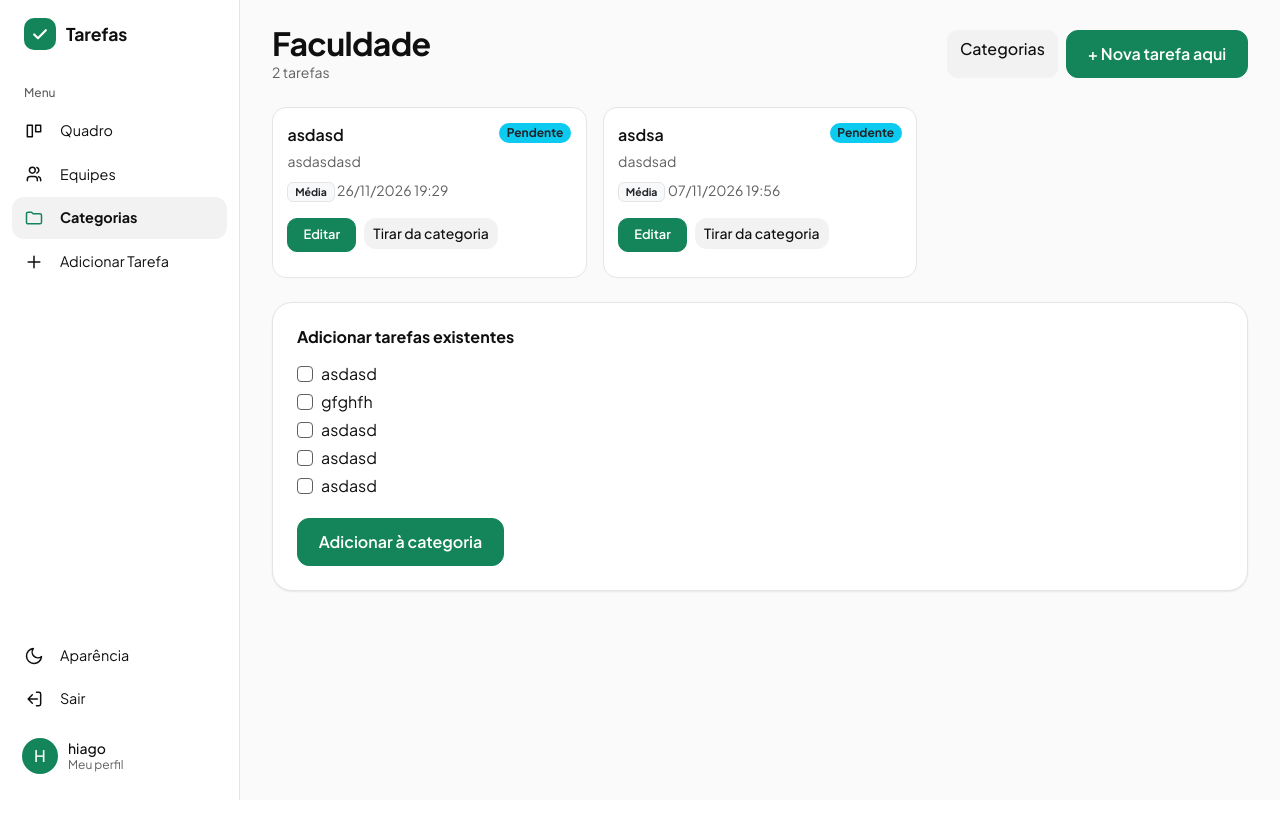
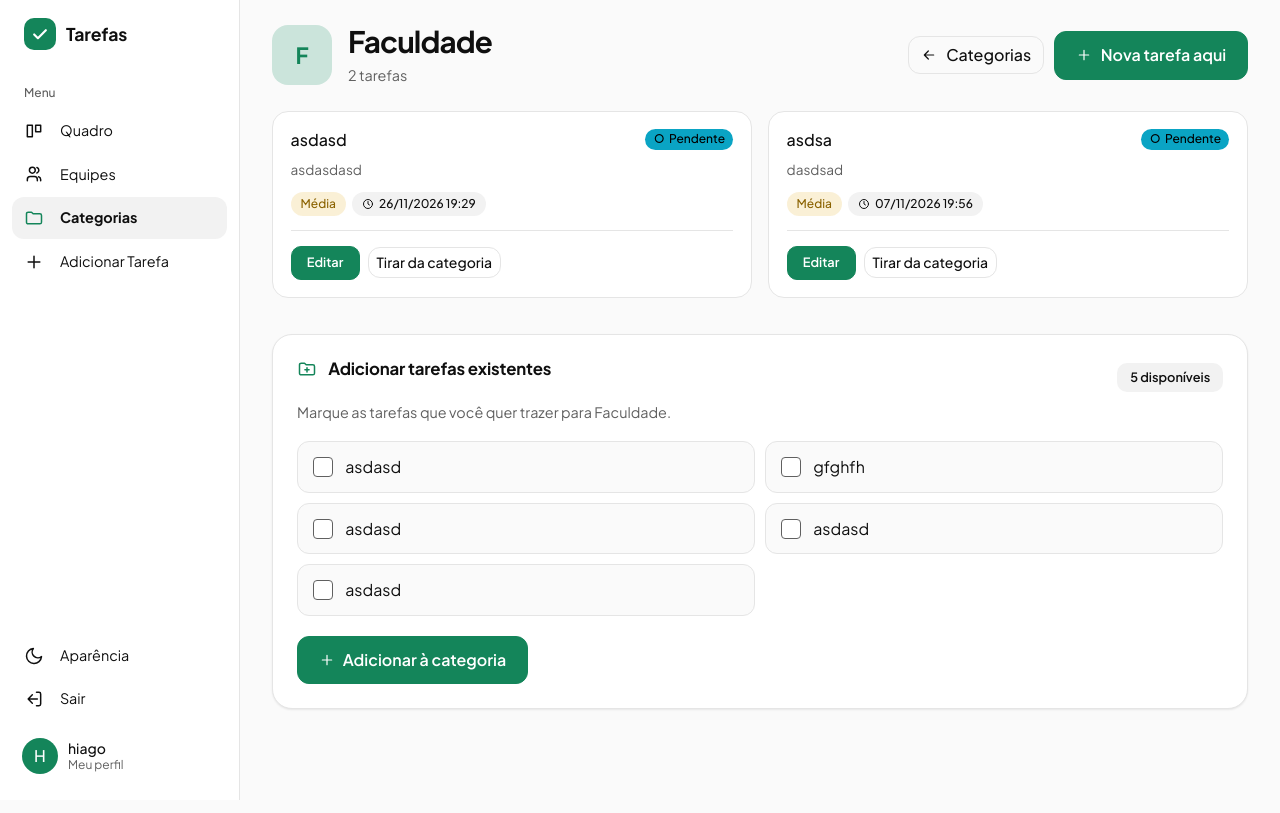
Before and after one commit to alyssa-sys/FSI-Wake-Up-Call-Tutorial-Flask, a Flask app: page /categorias/1 in a window 1280 px wide. Run offline with Flask 3, Linux system fonts and the light colour scheme; a user stored in the database is signed in.

Commit message:
nova tela categoria.html + mudança no static.css

```diff
--- a/gerenciador_de_tarefas/static/static.css
+++ b/gerenciador_de_tarefas/static/static.css
@@ -936,3 +936,41 @@ textarea.form-control { border-radius: 14px; }
 .cat-sem { border-style: dashed; }
 .cat-sem:hover { border-color: var(--cor-suave); }
 .cat-sem-icone { color: var(--cor-suave); background: var(--cor-superficie-2); }
+
+/* ==========================================================================
+   Categoria (categoria.html). Prefixo cat- (continua a seção Categorias).
+   Reaproveita .eqp-topo/.eqp-id/.eqp-acoes, .eq-inicial, .eq-contagem,
+   .cartao-tarefa, .chip, .selo e os estados .status-* do quadro.
+   ========================================================================== */
+.cat-tarefas { display: grid; grid-template-columns: repeat(auto-fill, minmax(min(100%, 320px), 1fr)); gap: 16px; margin-bottom: 36px; }
+.cat-tarefas .cartao-tarefa { margin-bottom: 0; }
+.cat-tarefa { display: flex; flex-direction: column; padding: 1.1rem; border-radius: 16px; }
+.cat-tarefa-topo { display: flex; align-items: flex-start; justify-content: space-between; gap: 10px; }
+.cat-tarefa-topo .selo { flex: none; }
+.cat-tarefa .tarefa-desc { margin-top: .35rem; }
+.cat-tarefa-acoes {
+    display: flex; flex-wrap: wrap; gap: 8px; align-items: center;
+    margin-top: auto; padding-top: .9rem;
+}
+.cat-tarefa .chips { margin-bottom: .9rem; }
+.cat-tarefa-acoes { border-top: 1px solid var(--cor-borda); }
+.cat-tarefa-acoes form { margin: 0; }
+.cat-tarefa-acoes .btn-outline-secondary { background: transparent; border: 1px solid var(--cor-borda); }
+.cat-tarefa-acoes .btn-outline-secondary:hover { background: var(--cor-superficie-2); border-color: var(--cor-borda); }
+
+/* adicionar tarefas existentes */
+.cat-existentes .eq-secao-cab { margin-bottom: .4rem; }
+.cat-linhas { display: grid; grid-template-columns: repeat(auto-fill, minmax(min(100%, 320px), 1fr)); gap: 10px; margin-top: 1.1rem; }
+.cat-linha {
+    display: flex; align-items: center; gap: 12px; margin: 0; padding: .8rem .95rem;
+    background: var(--cor-fundo); border: 1px solid var(--cor-borda); border-radius: 12px;
+    cursor: pointer; transition: border-color .15s, background-color .15s;
+}
+.cat-linha:hover { border-color: var(--cor-suave); }
+.cat-linha:has(.form-check-input:checked) {
+    border-color: color-mix(in srgb, var(--cor-primaria) 55%, var(--cor-borda));
+    background: color-mix(in srgb, var(--cor-primaria) 8%, var(--cor-fundo));
+}
+.cat-linha .form-check-input { flex: none; width: 20px; height: 20px; margin: 0; cursor: pointer; }
+.cat-linha-em { color: var(--cor-suave); font-size: .8rem; }
+.cat-adicionar { display: inline-flex; align-items: center; gap: .5rem; margin-top: 1.25rem; }
--- a/gerenciador_de_tarefas/templates/categoria.html
+++ b/gerenciador_de_tarefas/templates/categoria.html
@@ -2,70 +2,97 @@
 {% block title %}{{ categoria.nome }} - Gerenciador de Tarefas{% endblock %}
 {% block content %}
 
-{% set cores = {'Pendente': 'bg-info text-dark', 'Em andamento': 'bg-warning text-dark', 'Concluída': 'bg-success', 'Cancelada': 'bg-danger'} %}
+{# Os estilos desta tela estão no static.css (seção "Categoria"). Reaproveita eqp-, eq- e as peças do quadro. #}
 
-<div class="d-flex justify-content-between align-items-center mb-4 flex-wrap gap-2">
-    <div>
-        <h2 class="fw-bold mb-0">{{ categoria.nome }}</h2>
-        <div class="text-secondary small">{{ tarefas|length }} tarefa{{ '' if tarefas|length == 1 else 's' }}</div>
+{% macro ico(nome, t=18) -%}
+<svg width="{{ t }}" height="{{ t }}" viewBox="0 0 24 24" fill="none" stroke="currentColor" stroke-width="1.8" stroke-linecap="round" stroke-linejoin="round" aria-hidden="true">
+{%- if nome == 'voltar' %}<path d="M19 12H5M11 6l-6 6 6 6"/>
+{%- elif nome == 'plus' %}<path d="M12 5v14M5 12h14"/>
+{%- elif nome == 'pasta-mais' %}<path d="M3 7a2 2 0 012-2h4l2 2h8a2 2 0 012 2v8a2 2 0 01-2 2H5a2 2 0 01-2-2zM12 10.5v5M9.5 13h5"/>
+{%- endif %}</svg>
+{%- endmacro %}
+
+{% set status_classe = {'Pendente': 'status-pendente', 'Em andamento': 'status-andamento', 'Concluída': 'status-concluida', 'Cancelada': 'status-cancelada'} %}
+
+{# ---------- Topo ---------- #}
+<div class="eqp-topo">
+    <div class="eqp-id">
+        <span class="eq-inicial" aria-hidden="true">{{ categoria.nome[:1]|upper }}</span>
+        <div class="min-w-0">
+            <h1>{{ categoria.nome }}</h1>
+            <div class="eqp-meta">{{ tarefas|length }} tarefa{{ '' if tarefas|length == 1 else 's' }}</div>
         </div>
-    <div class="d-flex gap-2">
-        <a href="{{ url_for('ver_categorias') }}" class="btn btn-outline-secondary" style="border-radius:10px;">Categorias</a>
-        <a href="{{ url_for('adicionar_tarefa', categoria=categoria.id) }}" class="btn btn-principal">+ Nova tarefa aqui</a>
+    </div>
+    <div class="eqp-acoes">
+        <a href="{{ url_for('ver_categorias') }}" class="btn btn-outline-secondary">{{ ico('voltar', 16) }} Categorias</a>
+        <a href="{{ url_for('adicionar_tarefa', categoria=categoria.id) }}" class="btn btn-principal">{{ ico('plus', 16) }} Nova tarefa aqui</a>
     </div>
 </div>
 
-<div class="row g-3 mb-4">
+{# ---------- Tarefas da categoria ---------- #}
+{% if not tarefas %}
+<p class="cat-vazio">Nenhuma tarefa nesta categoria ainda. Adicione abaixo ou crie uma nova.</p>
+{% endif %}
+
+<div class="cat-tarefas">
     {% for tarefa in tarefas %}
-    <div class="col-12 col-md-6 col-lg-4">
-        <div class="cartao-tarefa h-100">
-            <div class="d-flex justify-content-between align-items-start gap-2">
-                <div class="fw-semibold">{{ tarefa.titulo }}</div>
-                <span class="badge rounded-pill {{ cores[tarefa.status] }}">{{ tarefa.status }}</span>
+    {% set atrasada = tarefa_atrasada(tarefa) %}
+    {% set prio = tarefa.prioridade or 'A definir' %}
+    <article class="cartao-tarefa cat-tarefa {{ status_classe[tarefa.status] }}">
+        <div class="cat-tarefa-topo">
+            <div class="tarefa-titulo">{{ tarefa.titulo }}</div>
+            <span class="selo">{{ tarefa.status }}</span>
         </div>
         {% if tarefa.descricao %}
-            <div class="text-secondary small mt-1">{{ tarefa.descricao|truncate(80) }}</div>
+        <div class="tarefa-desc">{{ tarefa.descricao|truncate(80) }}</div>
         {% endif %}
-            <div class="small mt-2">
-                <span class="badge bg-light text-dark border">{{ tarefa.prioridade or 'A definir' }}</span>
+        <div class="chips">
+            <span class="chip {{ 'chip-alta' if prio == 'Alta' else ('chip-media' if prio == 'Média' else ('chip-baixa' if prio == 'Baixa' else '')) }}">{{ prio }}</span>
             {% if tarefa.prazo %}
-                <span class="{{ 'text-danger fw-semibold' if tarefa_atrasada(tarefa) else 'text-secondary' }}">
-                    {{ tarefa.prazo.strftime('%d/%m/%Y %H:%M') }}{% if tarefa_atrasada(tarefa) %} (atrasada){% endif %}
+            <span class="chip {{ 'chip-atrasada' if atrasada }}">
+                <svg viewBox="0 0 24 24" fill="none" stroke="currentColor" stroke-width="2" stroke-linecap="round" aria-hidden="true"><circle cx="12" cy="12" r="9"/><path d="M12 7v5l3 2"/></svg>
+                {{ tarefa.prazo.strftime('%d/%m/%Y %H:%M') }}{% if atrasada %} (atrasada){% endif %}
             </span>
             {% endif %}
         </div>
-            <div class="d-flex gap-2 mt-3">
+        <div class="cat-tarefa-acoes">
             <a href="{{ url_for('editar_tarefa', tarefa_id=tarefa.id) }}" class="btn btn-principal btn-sm">Editar</a>
             <form method="POST" action="{{ url_for('definir_categoria', tarefa_id=tarefa.id) }}">
                 <input type="hidden" name="categoria_id" value="">
                 <button type="submit" class="btn btn-outline-secondary btn-sm">Tirar da categoria</button>
             </form>
         </div>
-        </div>
-    </div>
-    {% else %}
-    <p class="text-secondary">Nenhuma tarefa nesta categoria ainda. Adicione abaixo ou crie uma nova.</p>
+    </article>
     {% endfor %}
 </div>
 
-<div class="cartao mb-5">
-    <h6 class="fw-bold mb-3">Adicionar tarefas existentes</h6>
+{# ---------- Adicionar tarefas existentes ---------- #}
+<section class="cartao cat-existentes mb-5">
+    <div class="eq-secao-cab">
+        <h2 class="eqp-card-titulo">{{ ico('pasta-mais', 20) }} Adicionar tarefas existentes</h2>
         {% if disponiveis %}
+        <span class="eq-contagem">{{ disponiveis|length }} disponíve{{ 'l' if disponiveis|length == 1 else 'is' }}</span>
+        {% endif %}
+    </div>
+    {% if disponiveis %}
+    <p class="eqp-ajuda">Marque as tarefas que você quer trazer para {{ categoria.nome }}.</p>
     <form method="POST" action="{{ url_for('adicionar_a_categoria', categoria_id=categoria.id) }}">
+        <div class="cat-linhas">
             {% for t in disponiveis %}
-        <div class="form-check mb-1">
+            <label class="cat-linha" for="t{{ t.id }}">
                 <input class="form-check-input" type="checkbox" name="tarefa_ids" value="{{ t.id }}" id="t{{ t.id }}">
-            <label class="form-check-label" for="t{{ t.id }}">
+                <span>
                     {{ t.titulo }}
-                {% if t.categoria %}<span class="text-secondary small">(em {{ t.categoria.nome }})</span>{% endif %}
+                    {% if t.categoria %}<span class="cat-linha-em">(em {{ t.categoria.nome }})</span>{% endif %}
+                </span>
             </label>
+            {% endfor %}
         </div>
-        {% endfor %}
-        <button type="submit" class="btn btn-principal mt-3">Adicionar à categoria</button>
+        <button type="submit" class="btn btn-principal cat-adicionar">{{ ico('plus', 16) }} Adicionar à categoria</button>
     </form>
     {% else %}
-    <p class="text-secondary small mb-0">Todas as suas tarefas individuais já estão nesta categoria.</p>
+    <p class="eqp-ajuda">Todas as suas tarefas individuais já estão nesta categoria.</p>
     {% endif %}
-</div>
+</section>
 
 {% endblock %}
```
Also changed, not shown: instance/gerenciador_de_tarefas.db. Lines whose indentation alone changed are shown as unchanged.
